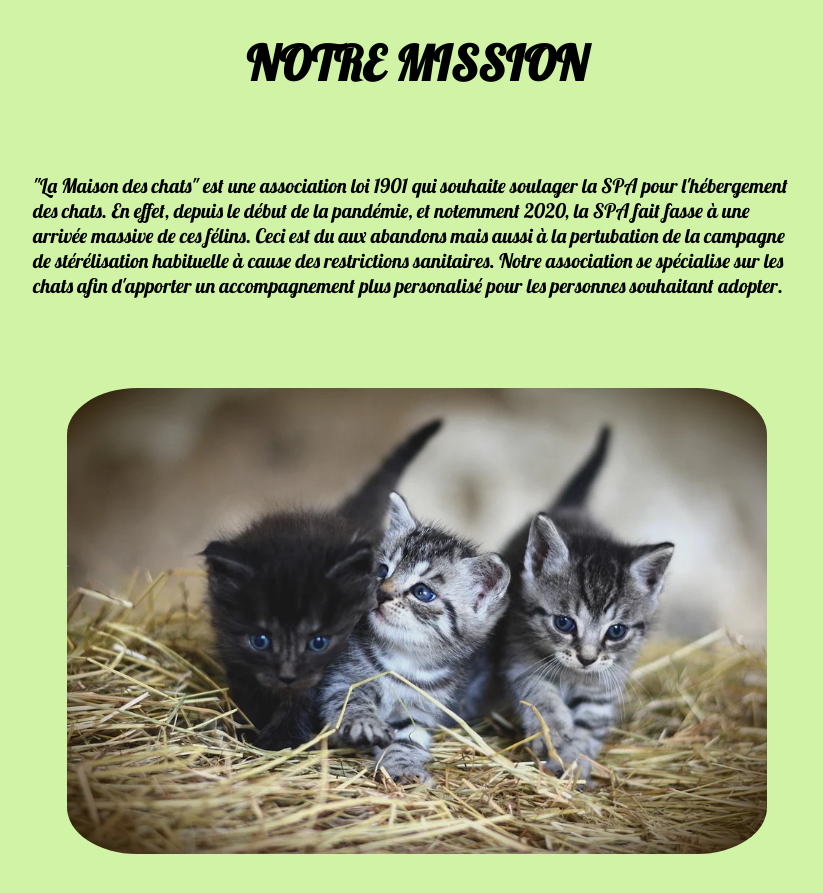
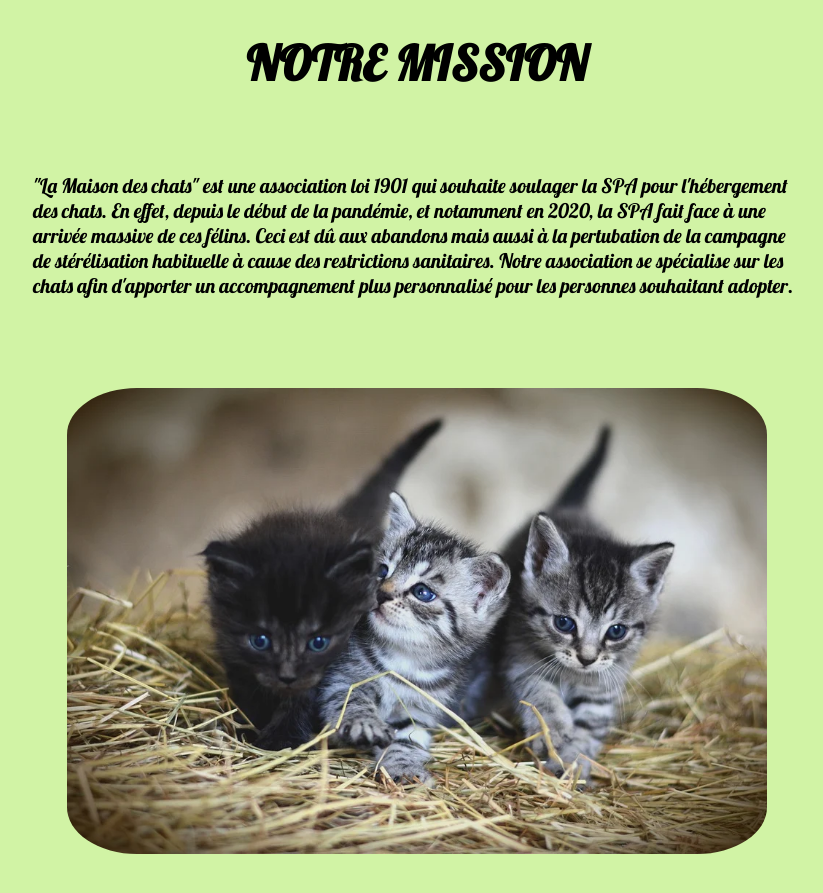
Before and after one commit to Ombraron/assomaisondeschats, a plain HTML site: page maisondeschatsacceuil.html in a window 1280 px wide. Shown: the part 807-1700 px from the top of the page, without its empty margins (223-1046 px from the left). Drawn offline with Linux system fonts and the light colour scheme.

Commit message:
correction orthographe

```diff
--- a/maisondeschatsacceuil.html
+++ b/maisondeschatsacceuil.html
@@ -32,9 +32,9 @@
         <h2>Notre mission</h2>
         <div id="mission">
             <p>"La Maison des chats" est une association loi 1901 qui souhaite soulager la SPA pour l'hébergement des chats.
-                En effet, depuis le début de la pandémie, et notemment 2020, la SPA fait fasse à une arrivée massive de ces félins.
-                Ceci est du aux abandons mais aussi à la pertubation de la campagne de stérélisation habituelle à cause des restrictions sanitaires.
-                Notre association se spécialise sur les chats afin d'apporter un accompagnement plus personalisé pour les personnes souhaitant adopter.  </p>
+                En effet, depuis le début de la pandémie, et notamment en 2020, la SPA fait face à une arrivée massive de ces félins.
+                Ceci est dû aux abandons mais aussi à la pertubation de la campagne de stérélisation habituelle à cause des restrictions sanitaires.
+                Notre association se spécialise sur les chats afin d'apporter un accompagnement plus personnalisé pour les personnes souhaitant adopter.  </p>
         </div>
         <div class="imagechats">
             <a href="#"><img src="maisondeschats/adoption2.webp" alt="3 chats sur de la paille"></a>
```
